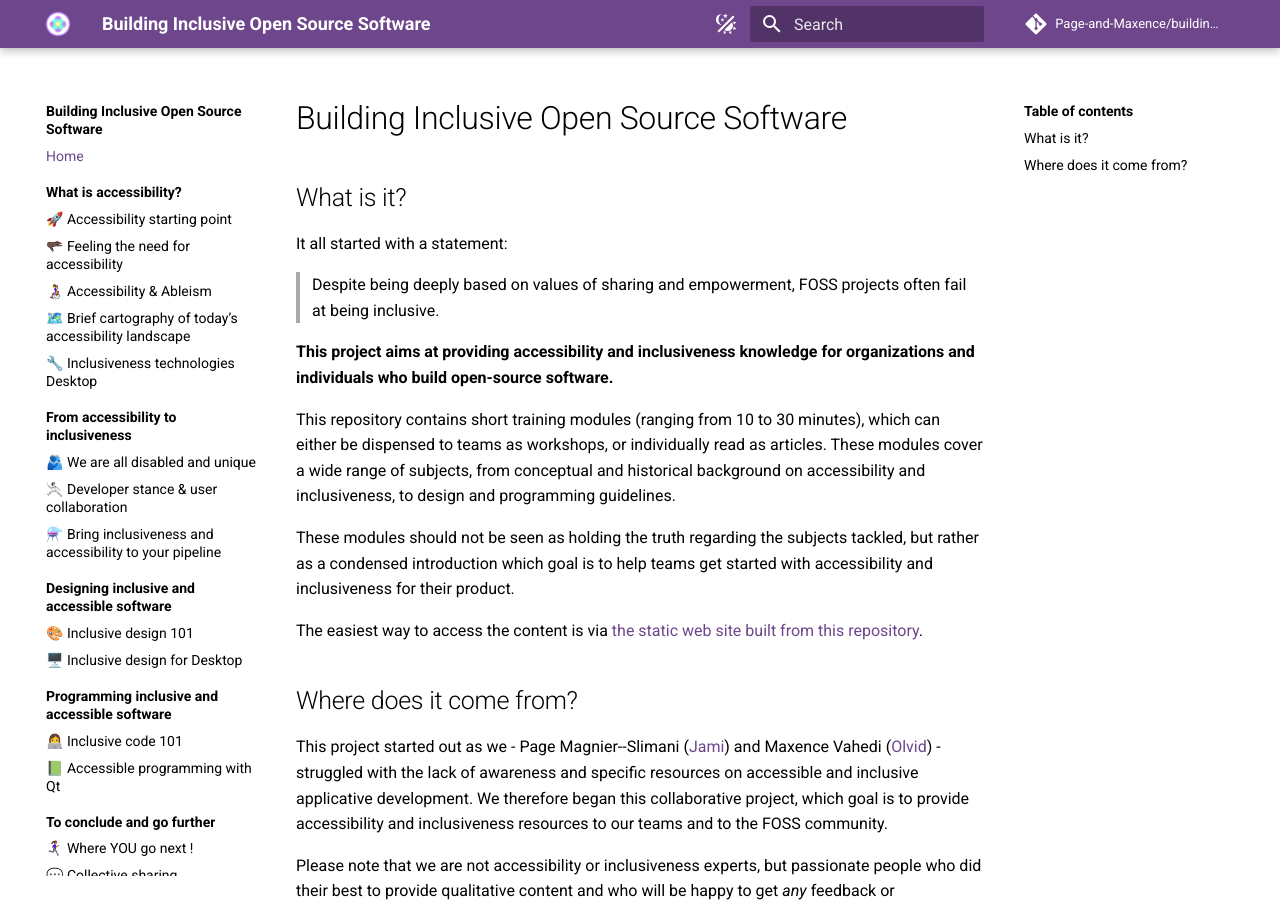
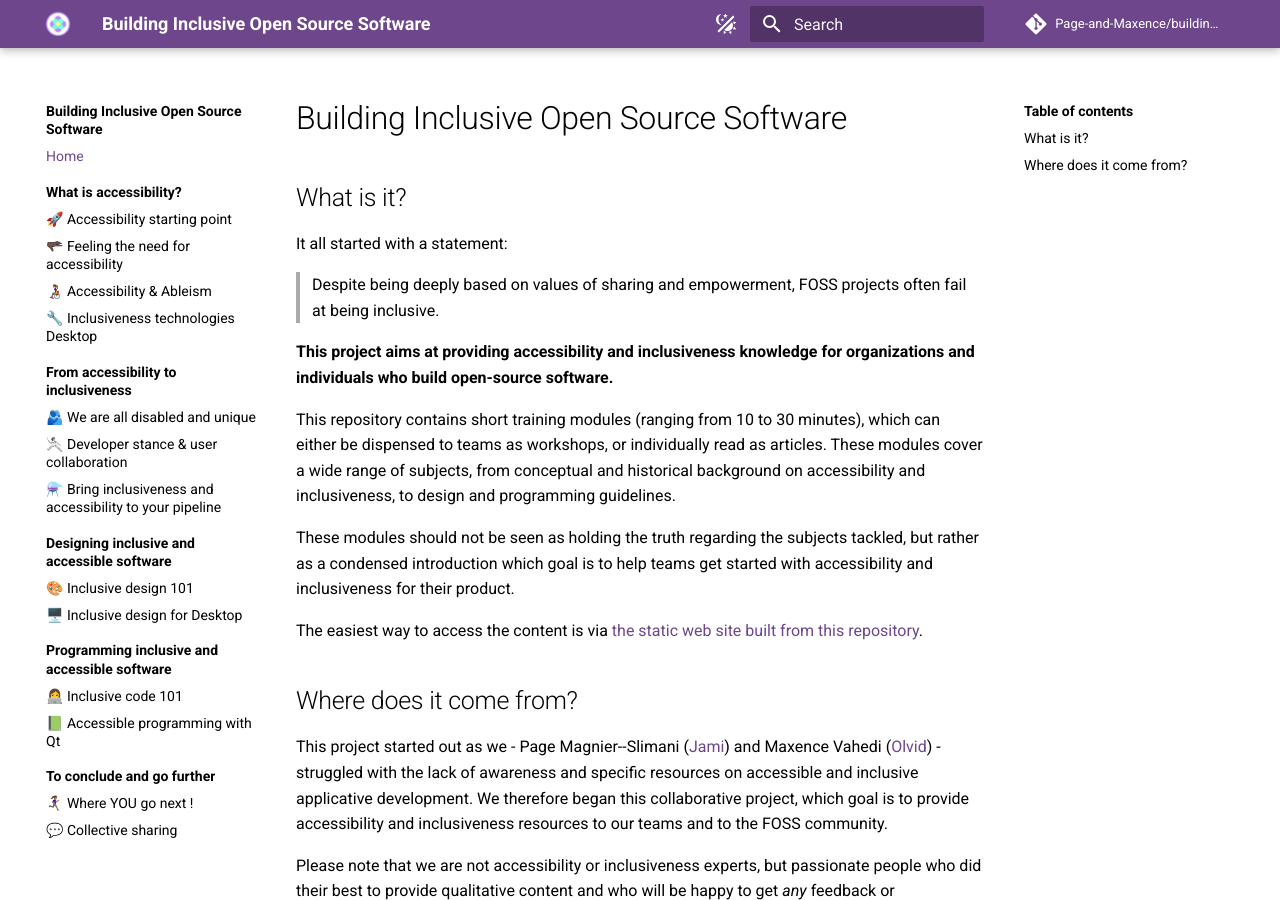
Before and after one commit to savoirfairelinux/building-inclusive-open-source-software, an MkDocs documentation site: the page built from docs/index.md, in a window 1280 px wide and 900 px high. Built offline with MkDocs 1.6.1 and Material for MkDocs 9.7.7, drawn with Linux system fonts in a browser that asks for light colours; comment, search, counter and statistics services are not loaded.

Commit message:
SITE: temporarily deindex A-BCT

```diff
--- a/mkdocs.yml
+++ b/mkdocs.yml
@@ -42,7 +42,7 @@ nav:
     - 🚀 Accessibility starting point: A-ASP.md
     - 🫳🏿 Feeling the need for accessibility: A-FNA.md
     - 👩‍🦽 Accessibility & Ableism: A-AIE.md
-    - 🗺️ Brief cartography of today’s accessibility landscape: A-BCT.md
+    #- 🗺️ Brief cartography of today’s accessibility landscape: A-BCT.md
     - 🔧 Inclusiveness technologies Desktop: A-ITD.md
     #- 📲 Accessibility technologies - mobile:
   - From accessibility to inclusiveness:
```
